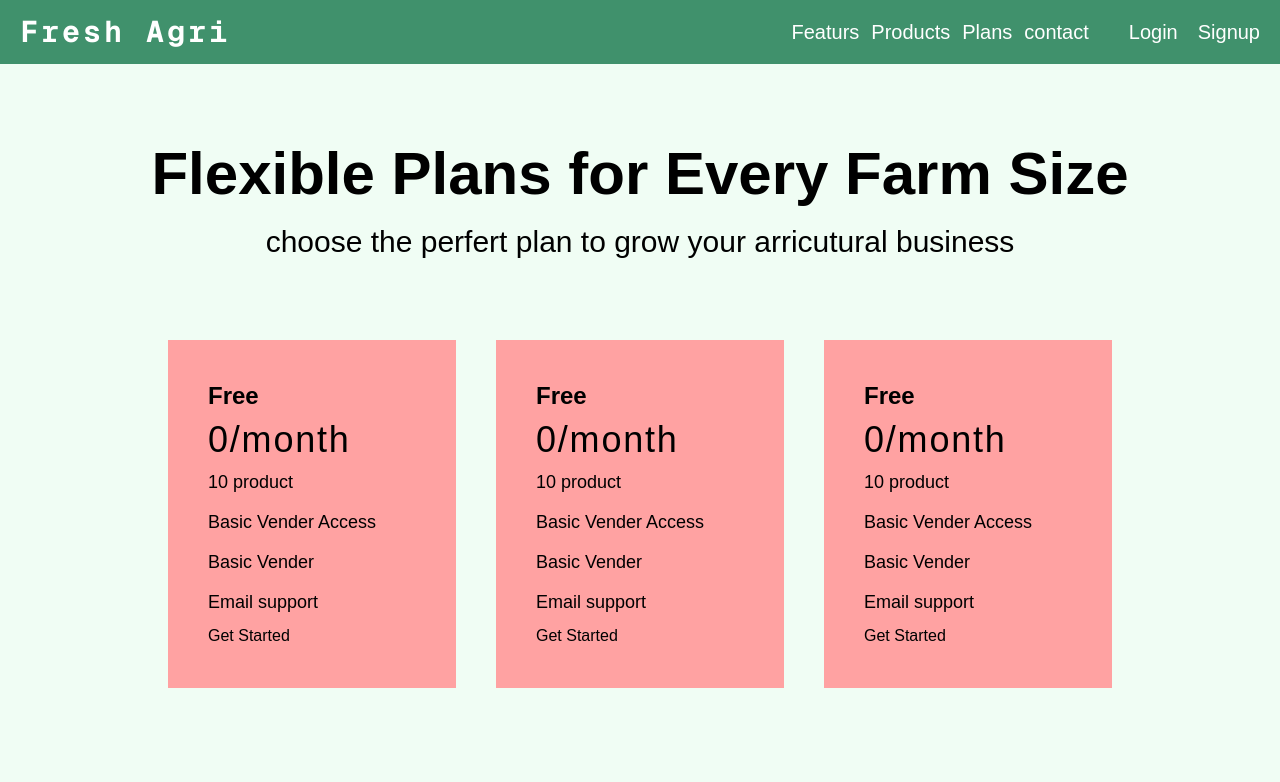
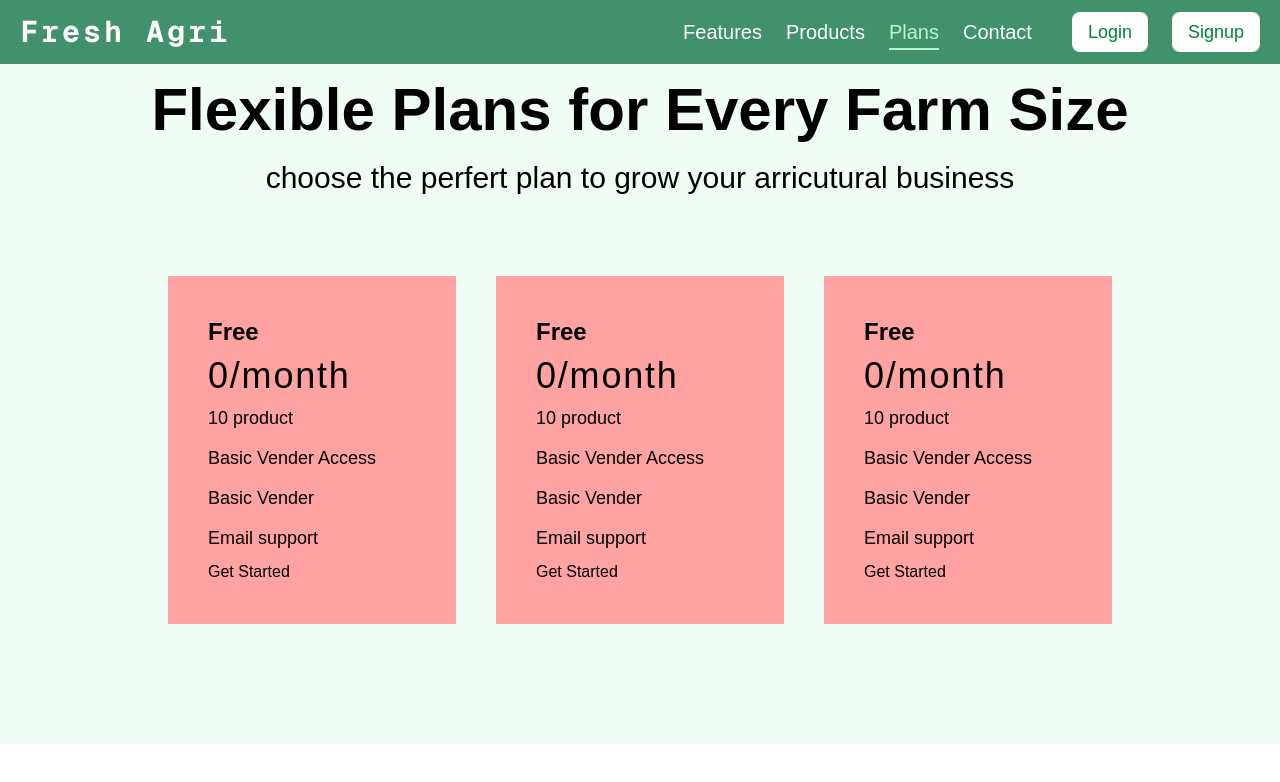
Before and after one commit to Techon-info/Product_demo, a Next.js app in the folder client/: page /plans in a window 1280 px wide. Shown: the top 782 px of the page. Built offline with nearby package versions, Linux system fonts and the light colour scheme.

Commit message:
add some style in nav bar

```diff
--- a/client/app/components/layout/MainNav.tsx
+++ b/client/app/components/layout/MainNav.tsx
@@ -1,26 +1,135 @@
-import React from "react";
+"use client";
+
+import React, { useState } from "react";
 import Link from "next/link";
+import { usePathname } from "next/navigation";
+import { Menu, X } from "lucide-react";
+import { motion, AnimatePresence } from "motion/react";
+
+const navLinks = [
+  { name: "Features", href: "/features" },
+  { name: "Products", href: "/products" },
+  { name: "Plans", href: "/plans" },
+  { name: "Contact", href: "/contact" },
+];
 
 export default function MainNav() {
+  const [open, setOpen] = useState(false);
+  const pathname = usePathname();
+
+  const isActive = (href: string) =>
+    pathname === href || pathname.startsWith(href + "/");
+
   return (
-    <nav className="h-16 flex flex-1 justify-between items-center p-5 bg-green-normal">
-      <h2 className="font-bold font-mono tracking-widest text-lg md:text-2xl lg:text-3xl text-white">
-        <Link href={"/"}>Fresh Agri</Link>
-      </h2>
-      <div className="xs:hidden sm:hidden md:flex lg:flex xl:flex 2xl:flex md:gap-5 lg:gap-10 text-white">
-        <ul className="flex gap-3 lg:text-lg xl:text-xl">
-          <li>Featurs</li>
-          <li>Products</li>
-          <li>
-            <Link href="/plans">Plans</Link>
-          </li>
-          <li>contact</li>
-        </ul>
-        <div className="flex gap-5 md:gap-5 lg:text-xl">
-          <Link href="/auth/login">Login</Link>
-          <Link href="/auth/signup">Signup</Link>
+    <nav className="fixed top-0 left-0 w-full z-50 bg-green-normal">
+      <div className="h-16 flex items-center justify-between px-5 mx-auto">
+        <Link
+          href="/"
+          className="font-bold font-mono tracking-widest text-lg sm:text-xl md:text-2xl lg:text-3xl text-white"
+        >
+          Fresh Agri
+        </Link>
+
+        {/* Desktop Menu */}
+        <div className="hidden md:flex items-center gap-10 text-white">
+          <ul className="flex gap-6 lg:text-lg xl:text-xl relative">
+            {navLinks.map((link) => (
+              <li key={link.name} className="relative">
+                <Link
+                  href={link.href}
+                  className={`transition ${
+                    isActive(link.href)
+                      ? "text-green-200"
+                      : "hover:text-green-200"
+                  }`}
+                >
+                  {link.name}
+                </Link>
+
+                {isActive(link.href) && (
+                  <motion.span
+                    layoutId="nav-underline"
+                    className="absolute -bottom-1 left-0 h-0.5 w-full bg-green-200"
+                  />
+                )}
+              </li>
+            ))}
+          </ul>
+
+          <div className="flex gap-6 lg:text-lg">
+            <Link
+              href="/auth/login"
+              className={
+                "bg-white text-green-700 px-4 py-1.5 rounded-lg font-medium hover:bg-green-100 transition"
+              }
+            >
+              Login
+            </Link>
+            <Link
+              href="/auth/signup"
+              className="bg-white text-green-700 px-4 py-1.5 rounded-lg font-medium hover:bg-green-100 transition"
+            >
+              Signup
+            </Link>
+          </div>
         </div>
+        <button onClick={() => setOpen(true)} className="md:hidden text-white">
+          <Menu size={28} />
+        </button>
       </div>
+
+      {/* Mobile Menu */}
+      <AnimatePresence>
+        {open && (
+          <motion.div
+            initial={{ x: "100%" }}
+            animate={{ x: 0 }}
+            exit={{ x: "100%" }}
+            transition={{ duration: 0.3 }}
+            className="fixed inset-0 bg-green-normal text-white p-6 md:hidden "
+          >
+            <div className="flex justify-end">
+              <button onClick={() => setOpen(false)}>
+                <X size={28} />
+              </button>
+            </div>
+
+            <ul className="mt-10 flex flex-col gap-6 text-lg">
+              {navLinks.map((link) => (
+                <Link
+                  key={link.name}
+                  href={link.href}
+                  onClick={() => setOpen(false)}
+                  className={`${
+                    isActive(link.href)
+                      ? "bg-green-200 font-semibold text-black p-3"
+                      : ""
+                  }`}
+                >
+                  {link.name}
+                </Link>
+              ))}
+            </ul>
+
+            <div className="mt-20 flex flex-col gap-4">
+              <Link
+                href="/auth/login"
+                onClick={() => setOpen(false)}
+                className="text-center bg-white text-green-700 py-2 rounded-lg font-medium"
+              >
+                Login{" "}
+              </Link>
+              <Link
+                href="/auth/signup"
+                onClick={() => setOpen(false)}
+                className="text-center bg-white text-green-700 py-2 rounded-lg font-medium"
+              >
+                Signup
+              </Link>
+            </div>
+          </motion.div>
+        )}
+      </AnimatePresence>
     </nav>
   );
 }
```
